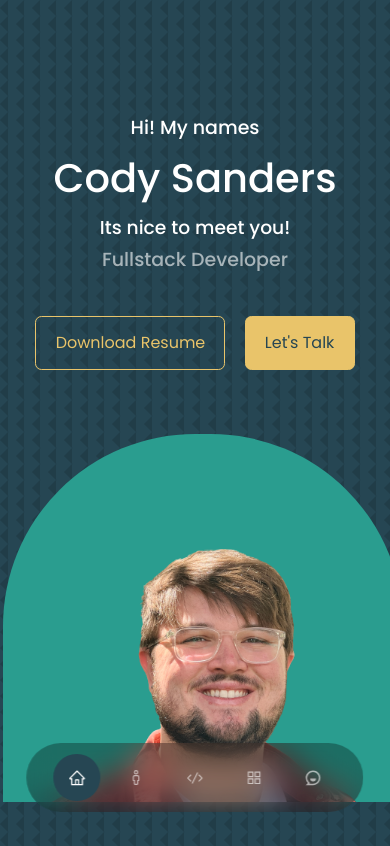
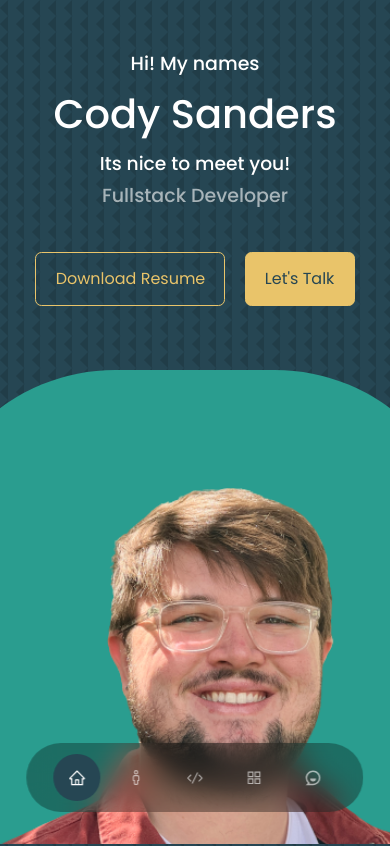
Before and after one commit to codyavila/react-portfolio-website-1, a React (Create React App) app: page / in a window 390 px wide. Shown: the top 846 px of the page. Built offline with nearby package versions, Linux system fonts and the light colour scheme.

Commit message:
Make some changes to responsiveness

```diff
--- a/package.json
+++ b/package.json
@@ -1,5 +1,6 @@
 {
   "name": "react-portfolio-website-1",
+  "homepage": "http://codysandersportfolio.com",
   "version": "0.1.0",
   "private": true,
   "dependencies": {
@@ -37,5 +38,8 @@
       "last 1 firefox version",
       "last 1 safari version"
     ]
+  },
+  "devDependencies": {
+    "gh-pages": "^4.0.0"
   }
 }
--- a/src/components/contact/contact.css
+++ b/src/components/contact/contact.css
@@ -74,6 +74,6 @@ input, textarea {
 
 @media screen and (max-width: 600px) {
     .container.contact_container {
-        width: var(--container-width-sm)
+        width: var(--container-width-sm);
     }
 }
--- a/src/components/footer/Footer.jsx
+++ b/src/components/footer/Footer.jsx
@@ -22,7 +22,7 @@ const Footer = () => {
       </div>
 
       <div className="footer_copyright">
-        <small>&copy;Cody Sanders. All rights reserved.</small>
+        <small>&copy; Cody Sanders. All rights reserved.</small>
       </div>
     </footer>
   )
--- a/src/components/header/header.css
+++ b/src/components/header/header.css
@@ -84,30 +84,29 @@ h5 {
 
 @media screen and (max-width: 600px) {
     header {
-        height: 95vh;
+        height: 100vh;
+        padding-top: 3rem;
     }
 
     .header_socials, .scroll_down {
         display: none;
     }
 
-    .me-img {
+    /* .me-img {
         border-radius: 3rem;
         position: absolute;
-        left: calc(50% - 13rem);
         overflow: hidden;
-        padding: 1rem 0.5rem 0.5rem 1rem;
     }
 
     .me {
         background: var(--color-bg-variant);
-        width: 25rem;
+        width: 23rem;
         height: 27rem;
         position: absolute;
-        left: calc(50% - 12rem);
+        left: 0%;
         margin-top: 4rem;
         border-radius: 12rem 12rem 4rem 4rem;
         overflow: hidden;
-        padding: 3.5rem 1.5rem 1.5rem 1.5rem;
-    }
+        padding: 1.5rem 1.5rem 1.5rem 1.5rem;
+    } */
 }
--- a/src/index.css
+++ b/src/index.css
@@ -22,7 +22,7 @@
 
     --container-width-lg: 75%;
     --container-width-md: 86%;
-    --container-width-sm: 90%;
+    --container-width-sm: 95%;
 }
 
 html {
```
Also changed, not shown: 1 other file (tests, documents, lock files or other folders).
